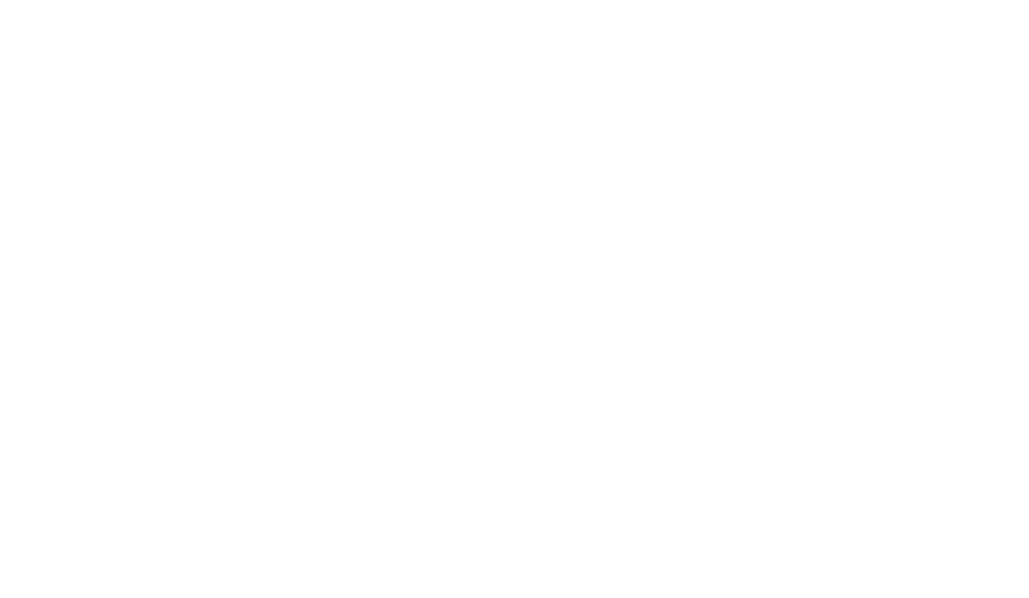
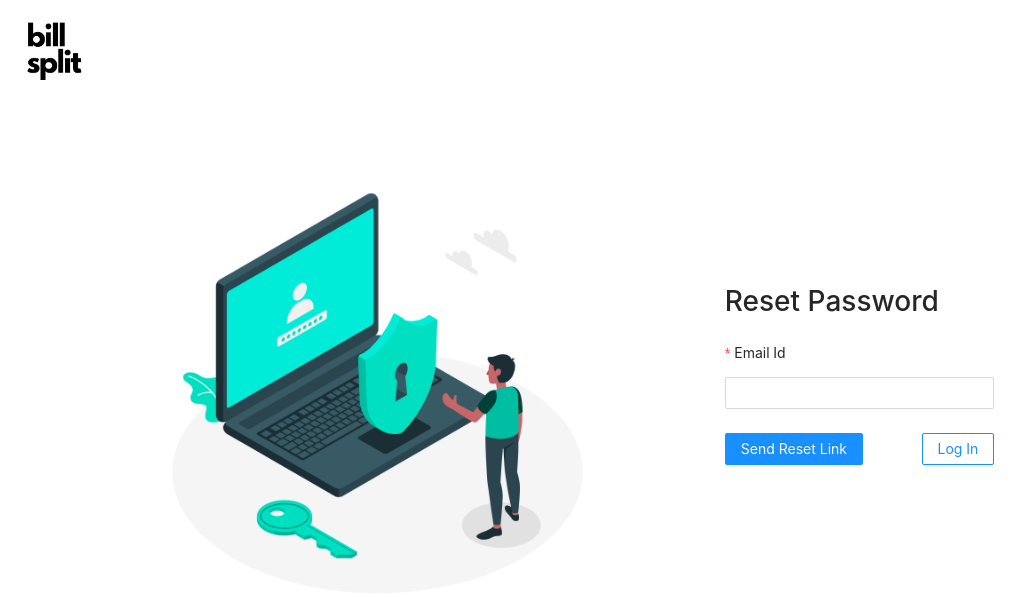
Before and after one commit to muditmahajan21/billsplit-frontend, a React (Create React App) app: page /reset-password in a window 1280 px wide. Before the commit this address had no page. Shown: the top 598 px of the page, without its empty margins (0-1029 px from the left). Built offline with nearby package versions, Linux system fonts and the light colour scheme.

Commit message:
add reset password

```diff
--- a/src/App.js
+++ b/src/App.js
@@ -3,7 +3,7 @@ import { Routes, Route } from "react-router-dom";
 import SignUp from './pages/AuthPages/SignUp';
 import LogIn from './pages/AuthPages/Login';
 import HomePage from './pages/HomePage';
-
+import ResetPassword from './pages/AuthPages/ResetPassword';
 import './App.css';
 
 const App = () => {
@@ -13,6 +13,7 @@ const App = () => {
         <Route path="/" element={<HomePage />} />
         <Route path="/signup" element={<SignUp />} />
         <Route path="/login" element={<LogIn />} />
+        <Route path="/reset-password" element={<ResetPassword />} />
       </Routes>
     </>
   )
--- a/src/pages/AuthPages/Login.js
+++ b/src/pages/AuthPages/Login.js
@@ -123,6 +123,19 @@ const LogIn = () => {
                 Sign Up
               </Button>
             </Form>
+            <br />
+            <Button
+              ghost
+              style={{
+                border: "none"
+              }}
+              type="primary"
+              onClick={() => {
+                navigate("/reset-password");
+              }}
+            >
+              Forgot Password?
+            </Button>
           </Col>
         </Row>
       </div>
--- a/src/pages/AuthPages/ResetPassword.js
+++ b/src/pages/AuthPages/ResetPassword.js
@@ -0,0 +1,116 @@
+import React, { useState } from "react";
+import { Col, Row, Form, notification, Image, Input, Button } from "antd";
+import { useNavigate } from "react-router-dom";
+import Header from "../../components/Header";
+import { putService } from "../../services/httpServices";
+
+const ResetPassword = () => {
+
+  const [form] = Form.useForm();
+  const [loading, setLoading] = useState(false);
+  const navigate = useNavigate();
+
+  const submitForm = async () => {
+    const values = await form.validateFields();
+    setLoading(true);
+    const response = await putService("/reset-password", values);
+    if(response.data.status) {
+      setLoading(false);
+      notification.success({
+        message: "Success",
+        description: "Reset Link sent to your email",
+      });
+      form.resetFields();
+    } else {
+      setLoading(false);
+      notification.error({
+        message: "Error",
+        description: response.data.error,
+      })
+    }
+
+  }
+
+  return (
+    <>
+      <Header />
+      <div
+        style={{
+          marginTop: "5%",
+          marginLeft: "12%",
+        }}
+      >
+        <Row gutter={[16, 16]}>
+          <Col
+            span={12}
+          >
+            <Image
+              src="/images/resetPassword.jpg"
+              alt="signup"
+              preview={false}
+              width="80%"
+            />
+          </Col>
+          <Col span={6}
+            style={{
+              paddingTop: "10%",
+            }}
+          >
+            <h1>
+              Reset Password
+            </h1>
+            <Form
+              name="complex-form"
+              labelCol={{ span: 24 }}
+              wrapperCol={{ span: 24 }}
+              initialValues={{ remember: true }}
+              autoComplete="off"
+              requiredMark
+              form={form}
+            >
+              <Form.Item
+                label="Email Id"
+                name="email"
+                rules={[
+                  {
+                    required: true,
+                    message: "Please input your email!",
+                  },
+                  {
+                    type: "email",
+                    message: "Please input a valid email!",
+                  },
+                ]}
+              >
+                <Input/>
+              </Form.Item>
+              <Button
+                loading={loading}
+                type="primary"
+                onClick={() => {
+                  submitForm();
+                }}
+              >
+                Send Reset Link
+              </Button>
+              <Button
+                ghost
+                style={{
+                  float: "right"
+                }}
+                type="primary"
+                onClick={() => {
+                  navigate("/login");
+                }}
+              >
+                Log In
+              </Button>
+            </Form>
+          </Col>
+        </Row>
+      </div>
+    </>
+  )
+}
+
+export default ResetPassword;
--- a/src/services/httpServices.js
+++ b/src/services/httpServices.js
@@ -5,6 +5,12 @@ const postService = async (url, data) => {
     return response
 };
 
+const putService = async (url, data) => {
+  const response = await instance.put(url, data);
+  return response
+};
+
 export {
-  postService
+  postService,
+  putService
 }
```
Also changed, not shown: public/images/resetPassword.jpg (added).
